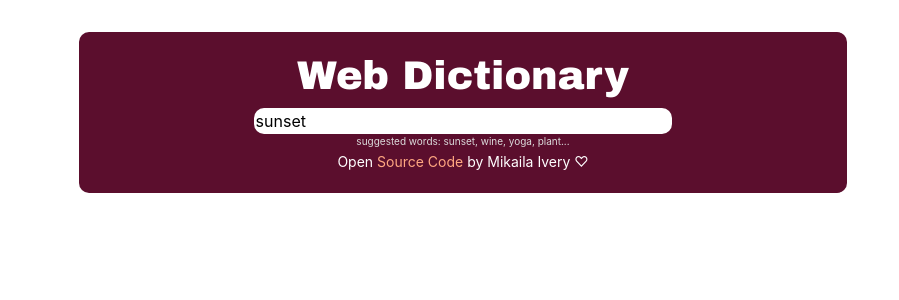
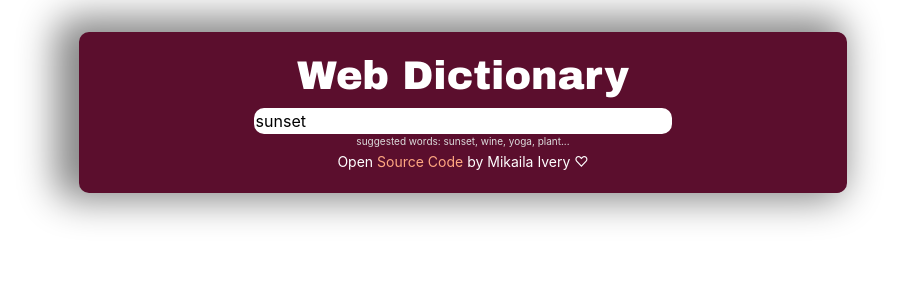
Before and after one commit to IveryMikaila/dictionary-app, a React (Create React App) app: page / in a window 1280 px wide. Shown: the top 300 px of the page, without its empty margins (177-1076 px from the left). Built offline with nearby package versions, Linux system fonts and the light colour scheme; no server answers.

Commit message:
Added a Box Shadow

```diff
--- a/src/App.css
+++ b/src/App.css
@@ -16,6 +16,9 @@
     margin-top: 2em;
     padding: 20px;
     border-radius: 10px;
+    box-shadow: -13px -4px 37px 11px rgba(0,0,0,0.47);
+    -webkit-box-shadow: -13px -4px 37px 11px rgba(0,0,0,0.47);
+    -moz-box-shadow: -13px -4px 37px 11px rgba(0,0,0,0.47);
 }
 
 .appTitle{
```
